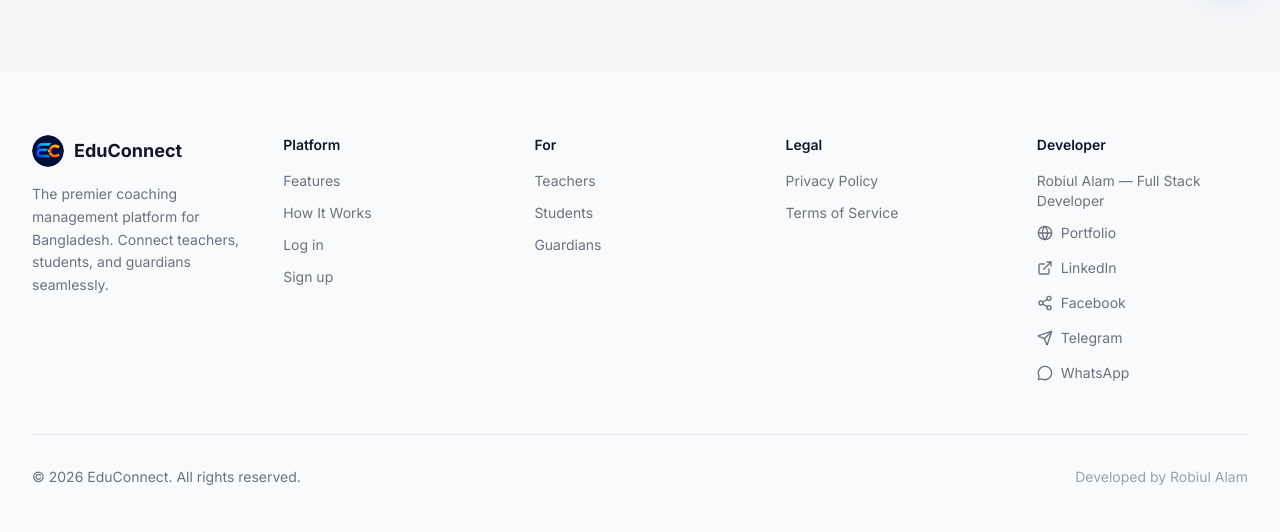
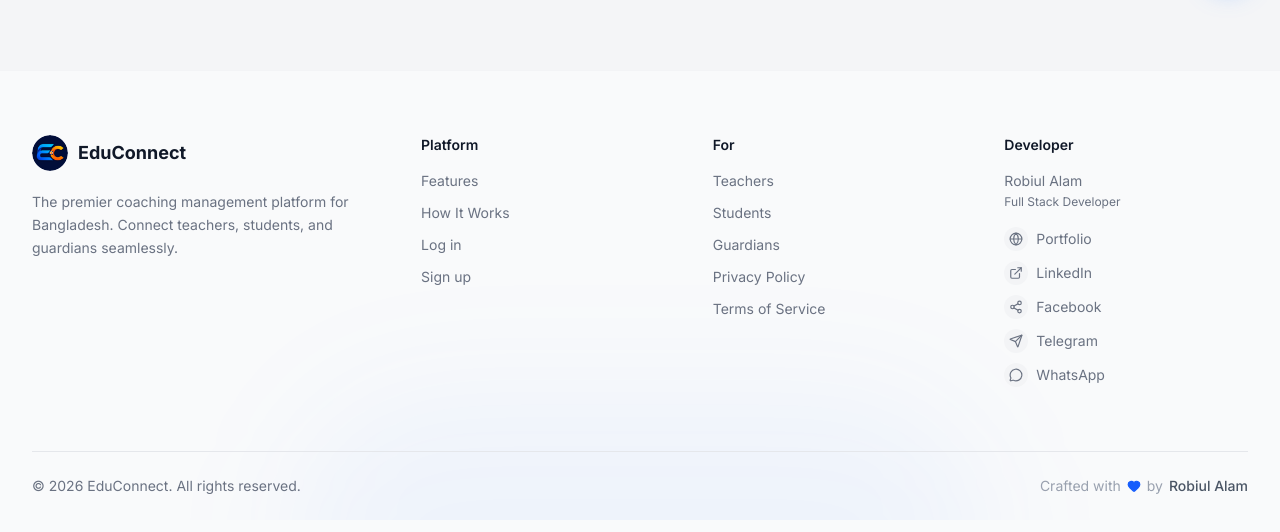
Before and after one commit to robiulalamdev/educonnect-cms-frontend, a Next.js app: page /discover in a window 1280 px wide. Shown: the part 798-1330 px from the top of the page. Built offline with nearby package versions, Linux system fonts and the light colour scheme; no server answers.

Commit message:
Redesign footer and render markdown/bare URLs as clickable links in assistant chat

```diff
--- a/app/api/assistant/route.ts
+++ b/app/api/assistant/route.ts
@@ -19,6 +19,9 @@ const SYSTEM_PROMPT = `You are EduConnect Assistant, the friendly AI helper for
 Use the platform knowledge below to answer questions about EduConnect accurately. If a question is not about EduConnect, answer it helpfully in a friendly, concise way — you are free to chat.
 
 Answer naturally, be warm and conversational, and keep responses short (a few sentences) unless the user asks for detail.
+
+FORMATTING RULES:
+- Do NOT use Markdown links like [text](url). If you mention a website, write the plain URL directly (e.g. https://robiulalamdev.vercel.app) so it stays clickable.
 
 PLATFORM KNOWLEDGE:
 ${knowledgePrompt}`;
--- a/components/assistant/assistant-widget.tsx
+++ b/components/assistant/assistant-widget.tsx
@@ -42,6 +42,22 @@ const ROUTE_LINKS: { phrases: string[]; href: string; label: string }[] = [
 function renderContent(content: string): React.ReactNode[] {
   const matches: { start: number; end: number; href: string; label: string }[] = [];
 
+  // Markdown links: [text](url)
+  const mdRe = /\[([^\]]+)\]\((https?:\/\/[^\s)]+)\)/g;
+  let mm: RegExpExecArray | null;
+  while ((mm = mdRe.exec(content)) !== null) {
+    matches.push({ start: mm.index, end: mm.index + mm[0].length, href: mm[2], label: mm[1] });
+    if (mm.index === mdRe.lastIndex) mdRe.lastIndex++;
+  }
+
+  // Bare URLs: https://...
+  const urlRe = /(https?:\/\/[^\s)]+)/g;
+  let um: RegExpExecArray | null;
+  while ((um = urlRe.exec(content)) !== null) {
+    matches.push({ start: um.index, end: um.index + um[0].length, href: um[1], label: um[1] });
+    if (um.index === urlRe.lastIndex) urlRe.lastIndex++;
+  }
+
   for (const route of ROUTE_LINKS) {
     for (const phrase of route.phrases) {
       const re = new RegExp(`\\b${phrase}\\b`, "gi");
@@ -67,10 +83,13 @@ function renderContent(content: string): React.ReactNode[] {
   let last = 0;
   for (const m of kept) {
     if (m.start > last) nodes.push(content.slice(last, m.start));
+    const isExternal = /^https?:\/\//.test(m.href);
     nodes.push(
       <Link
         key={`${m.start}-${m.end}`}
         href={m.href}
+        target={isExternal ? "_blank" : undefined}
+        rel={isExternal ? "noopener noreferrer" : undefined}
         className="font-medium text-[#0066FF] underline underline-offset-2 hover:text-[#0052CC]"
       >
         {m.label}
--- a/components/layout/footer.tsx
+++ b/components/layout/footer.tsx
@@ -1,7 +1,7 @@
 import Link from "next/link";
 import { ROUTES, SITE } from "@/lib/constants";
 import { BrandLogo } from "@/components/brand-logo";
-import { ExternalLink, Globe, Send, MessageCircle, Share2 } from "lucide-react";
+import { ExternalLink, Globe, Send, MessageCircle, Share2, ArrowUpRight, Heart } from "lucide-react";
 
 const DEVELOPER = {
   name: "Robiul Alam",
@@ -23,16 +23,22 @@ const developerLinks = [
 
 export function Footer() {
   return (
-    <footer className="border-t border-gray-100 dark:border-white/5">
-      <div className="mx-auto max-w-7xl px-4 py-16 sm:px-6 lg:px-8">
-        <div className="grid gap-10 sm:grid-cols-2 md:grid-cols-4 lg:grid-cols-5">
-          <div className="space-y-4">
+    <footer className="relative border-t border-gray-100 dark:border-white/5 overflow-hidden">
+      {/* Ambient glow */}
+      <div className="absolute inset-0 overflow-hidden">
+        <div className="absolute -bottom-40 left-1/2 -translate-x-1/2 h-72 w-[700px] rounded-full bg-blue-500/5 blur-3xl" />
+      </div>
+
+      <div className="relative mx-auto max-w-7xl px-4 sm:px-6 lg:px-8">
+        <div className="grid gap-12 py-16 lg:grid-cols-[1.4fr_1fr_1fr_1fr]">
+          {/* Brand */}
+          <div className="space-y-5">
             <Link
               href={ROUTES.HOME}
               className="inline-flex items-center gap-2.5 font-bold text-lg"
             >
-              <div className="flex size-8 items-center justify-center">
-                <BrandLogo size={32} />
+              <div className="flex size-9 items-center justify-center">
+                <BrandLogo size={36} />
               </div>
               <span className="text-gray-900 dark:text-white">EduConnect</span>
             </Link>
@@ -42,6 +48,7 @@ export function Footer() {
             </p>
           </div>
 
+          {/* Platform */}
           <div>
             <h3 className="text-sm font-semibold text-gray-900 dark:text-white mb-4">
               Platform
@@ -70,6 +77,7 @@ export function Footer() {
             </ul>
           </div>
 
+          {/* For */}
           <div>
             <h3 className="text-sm font-semibold text-gray-900 dark:text-white mb-4">
               For
@@ -90,14 +98,6 @@ export function Footer() {
                   Guardians
                 </Link>
               </li>
-            </ul>
-          </div>
-
-          <div>
-            <h3 className="text-sm font-semibold text-gray-900 dark:text-white mb-4">
-              Legal
-            </h3>
-            <ul className="space-y-3 text-sm text-gray-500 dark:text-gray-400">
               <li>
                 <span className="cursor-not-allowed">Privacy Policy</span>
               </li>
@@ -107,24 +107,30 @@ export function Footer() {
             </ul>
           </div>
 
+          {/* Developer */}
           <div>
             <h3 className="text-sm font-semibold text-gray-900 dark:text-white mb-4">
               Developer
             </h3>
-            <p className="text-sm text-gray-500 dark:text-gray-400 mb-3">
-              {DEVELOPER.name} — {DEVELOPER.role}
+            <p className="text-sm text-gray-500 dark:text-gray-400 mb-4">
+              {DEVELOPER.name}
+              <br />
+              <span className="text-xs">{DEVELOPER.role}</span>
             </p>
-            <ul className="space-y-3 text-sm">
+            <ul className="space-y-2.5 text-sm">
               {developerLinks.map(({ href, label, icon: Icon }) => (
                 <li key={label}>
                   <a
                     href={href}
                     target="_blank"
                     rel="noopener noreferrer"
-                    className="inline-flex items-center gap-2 text-gray-500 dark:text-gray-400 hover:text-gray-900 dark:hover:text-white transition-colors"
+                    className="group inline-flex items-center gap-2 text-gray-500 dark:text-gray-400 hover:text-gray-900 dark:hover:text-white transition-colors"
                   >
-                    <Icon className="size-4" />
+                    <span className="flex size-6 items-center justify-center rounded-lg bg-gray-100 dark:bg-white/5 text-gray-500 dark:text-gray-400 group-hover:bg-blue-50 dark:group-hover:bg-blue-950 group-hover:text-blue-600 dark:group-hover:text-blue-400 transition-colors">
+                      <Icon className="size-3.5" />
+                    </span>
                     {label}
+                    <ArrowUpRight className="size-3 opacity-0 group-hover:opacity-100 transition-opacity" />
                   </a>
                 </li>
               ))}
@@ -132,17 +138,18 @@ export function Footer() {
           </div>
         </div>
 
-        <div className="mt-12 border-t border-gray-200 dark:border-white/5 pt-8 flex flex-col sm:flex-row items-center justify-between gap-4">
+        {/* Bottom bar */}
+        <div className="border-t border-gray-200 dark:border-white/5 py-6 flex flex-col sm:flex-row items-center justify-between gap-3">
           <p className="text-sm text-gray-500 dark:text-gray-400">
             &copy; {new Date().getFullYear()} {SITE.NAME}. All rights reserved.
           </p>
-          <p className="text-sm text-gray-400 dark:text-gray-500">
-            Developed by{" "}
+          <p className="flex items-center gap-1.5 text-sm text-gray-400 dark:text-gray-500">
+            Crafted with <Heart className="size-3.5 fill-current text-blue-600" /> by{" "}
             <a
               href={DEVELOPER.portfolio}
               target="_blank"
               rel="noopener noreferrer"
-              className="hover:text-gray-900 dark:hover:text-white transition-colors"
+              className="font-medium text-gray-600 dark:text-gray-300 hover:text-blue-600 dark:hover:text-blue-400 transition-colors"
             >
               {DEVELOPER.name}
             </a>
```
